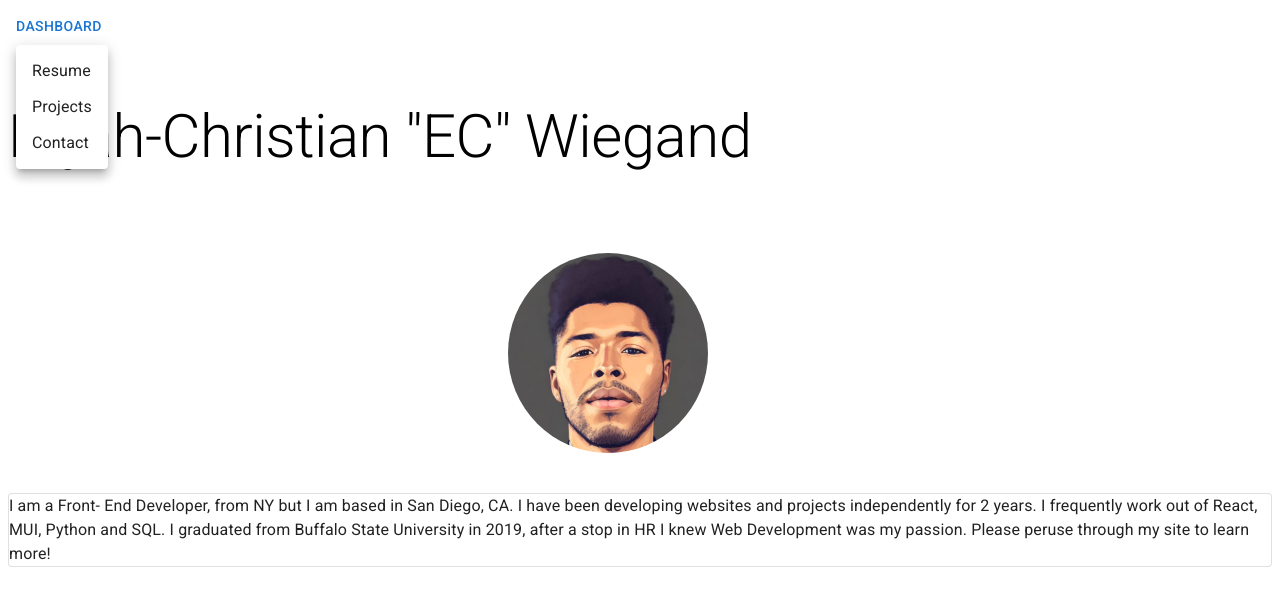
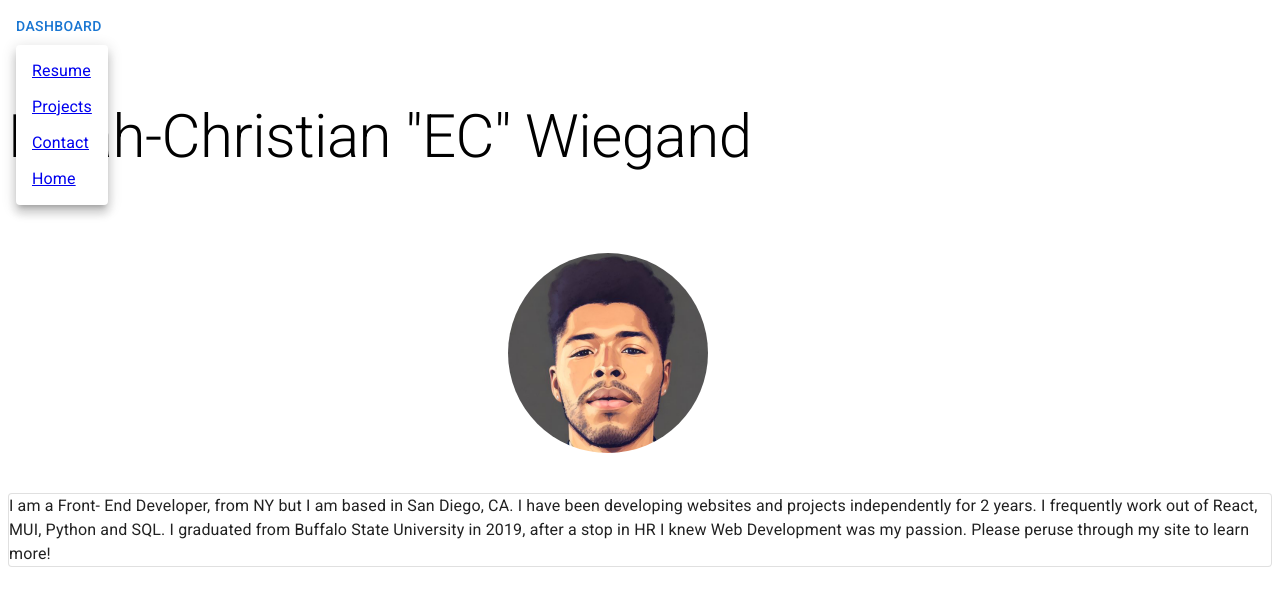
Before and after one commit to ECdub27/portfolio-site, a React (Create React App) app: page / in a window 1280 px wide. Both pictures are taken after a click on the button "DASHBOARD". Shown: the top 606 px of the page. Built offline with nearby package versions, Linux system fonts and the light colour scheme.

Commit message:
PortySite :)

```diff
--- a/src/App.js
+++ b/src/App.js
@@ -1,5 +1,5 @@
 import React from 'react';
-import {BrowserRouter, Routes,Route, Link} from "react-router-dom";
+import {BrowserRouter, Routes, Route} from "react-router-dom";
 import Home from './pages/Home';
 import {  createSvgIcon } from '@mui/material';
 import BasicMenu from './components/Menu';
@@ -12,7 +12,8 @@ function App() {
   return (
     <>
     <BrowserRouter>
-    <BasicMenu  />
+
+    <BasicMenu />
    <UchihaIcon />
 
     <Routes>
--- a/src/components/Menu.js
+++ b/src/components/Menu.js
@@ -2,6 +2,8 @@ import * as React from 'react';
 import Button from '@mui/material/Button';
 import Menu from '@mui/material/Menu';
 import MenuItem from '@mui/material/MenuItem';
+import { Link } from 'react-router-dom';
+import { Home } from '@mui/icons-material';
 
 export default function BasicMenu() {
     const [anchorEl, setAnchorEl] = React.useState(null);
@@ -25,6 +27,7 @@ export default function BasicMenu() {
         >
           Dashboard
         </Button>
+
         <Menu
           id="basic-menu"
           anchorEl={anchorEl}
@@ -34,10 +37,21 @@ export default function BasicMenu() {
             'aria-labelledby': 'basic-button',
           }}
         >
+          <Link to="https://github.com/ECdub27/portfolio-site/blob/master/src/Jr%20dev%20resume%20EC%20Wiegand.pdf" exact component={MenuItem}>
+
           <MenuItem onClick={handleClose}>Resume</MenuItem>
-        <MenuItem onClick={handleClose}>Projects <a href='https://github.com/ECdub27'alt='Github'></a></MenuItem>
+          </Link>
+          <Link  to="https://github.com/ECdub27" exact component={MenuItem}>
+          <MenuItem onClick={handleClose}>Projects </MenuItem>
+          </Link>
+          <Link to="https://www.linkedin.com/in/elijah-christian-wiegand-2b59a898/" exact component={MenuItem}>
           <MenuItem onClick={handleClose}>Contact</MenuItem>
+          </Link>
+          <Link to="/" exact component={Home}>
+          <MenuItem onClick={handleClose}>Home</MenuItem>
+          </Link>
         </Menu>
+
       </div>
     );
   }
```
Also changed, not shown: src/pages/Home.js (+4 -3 lines), 1 other file (tests, documents, lock files or other folders). Lines whose indentation alone changed are shown as unchanged.
